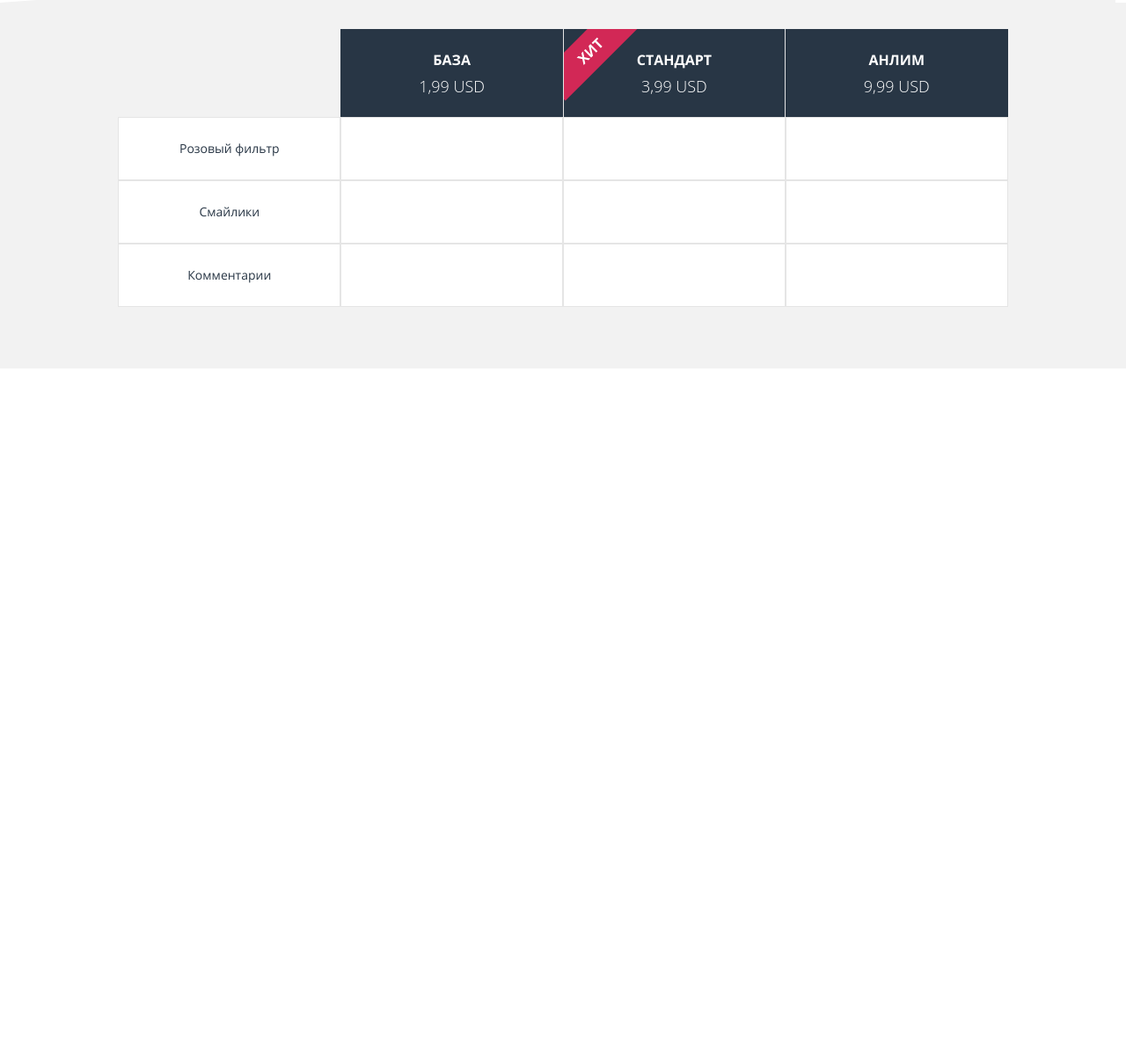
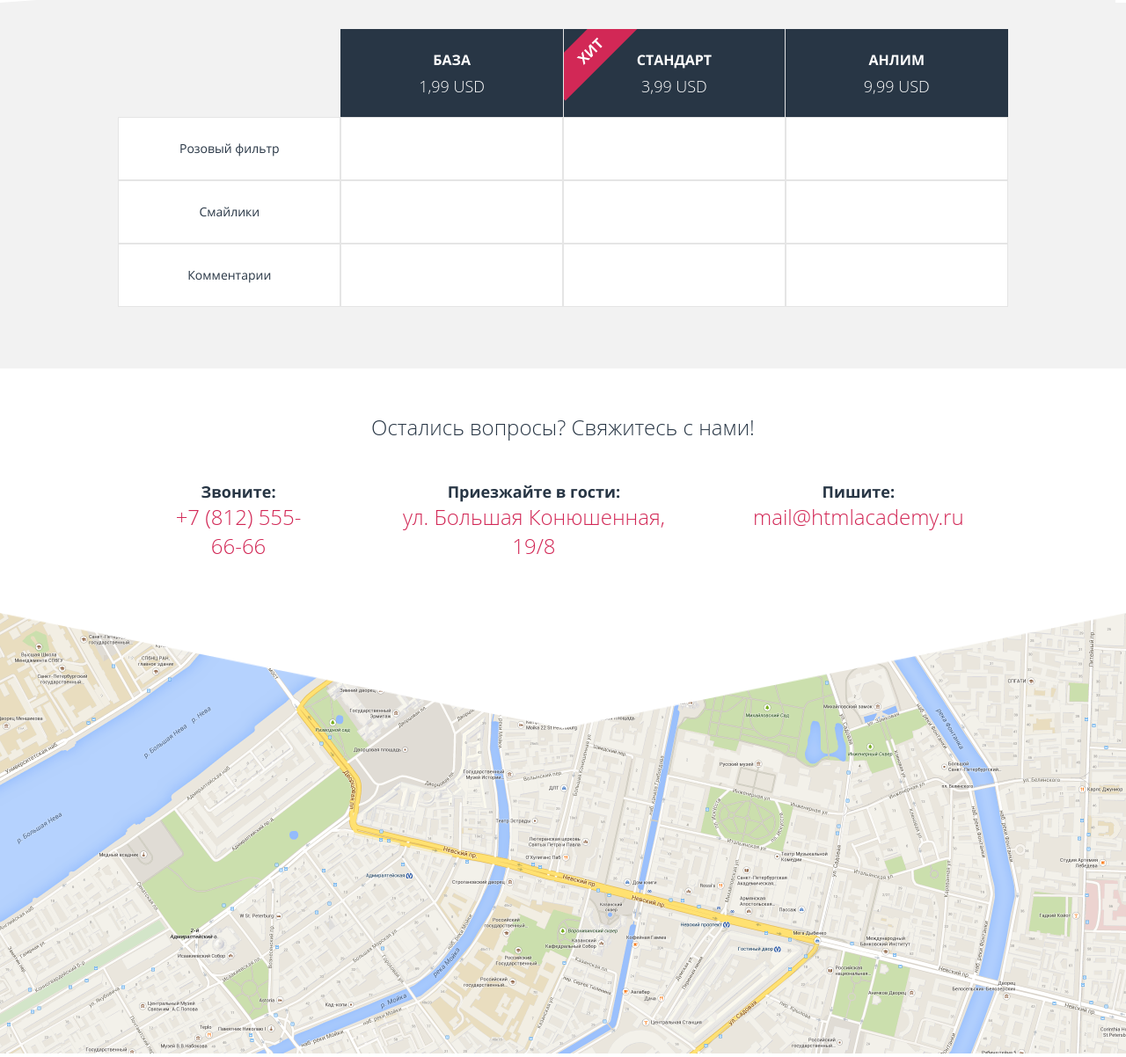
Before and after one commit to gregor-tokarev/Pink, a website: page src/index.html in a window 1280 px wide. Shown: the part 2411-3613 px from the top of the page at 88% size. Before the commit the page ends 2830 px from the top, so only its background shows below. Drawn offline with nearby package versions, Linux system fonts and the light colour scheme; files that its build step writes are made by us from their sources; a web font is replaced by a local one.

Commit message:
section contacts finished

```diff
--- a/src/index.html
+++ b/src/index.html
@@ -173,37 +173,37 @@
           <div class="table__desc table__cell">Розовый фильтр</div>
           <div class="table__cell">
             <span class="table__mobile-desc">Розовый фильтр</span>
-            <span class="table__icon"><img src="images/yes.png" alt=""></span> </div>
+            <span class="table__icon"><img src="images/yes.png" alt=""></span></div>
           <div class="table__cell">
             <span class="table__mobile-desc">Розовый фильтр</span>
-            <span class="table__icon"><img src="images/yes.png" alt=""> </span> </div>
+            <span class="table__icon"><img src="images/yes.png" alt=""> </span></div>
           <div class="table__cell">
             <span class="table__mobile-desc">Розовый фильтр</span>
-            <span class="table__icon"> <img src="images/yes.png" alt=""></span> </div>
+            <span class="table__icon"> <img src="images/yes.png" alt=""></span></div>
         </div>
         <div class="table__row">
           <div class="table__desc table__cell">Смайлики</div>
           <div class="table__cell">
             <span class="table__mobile-desc">Смайлики</span>
-            <span class="table__icon"><img src="images/no.png" alt=""> </span> </div>
+            <span class="table__icon"><img src="images/no.png" alt=""> </span></div>
           <div class="table__cell">
             <span class="table__mobile-desc">Смайлики</span>
-            <span class="table__icon"> <img src="images/yes.png" alt=""></span> </div>
+            <span class="table__icon"> <img src="images/yes.png" alt=""></span></div>
           <div class="table__cell">
             <span class="table__mobile-desc">Смайлики</span>
-            <span class="table__icon"><img src="images/yes.png" alt=""></span> </div>
+            <span class="table__icon"><img src="images/yes.png" alt=""></span></div>
         </div>
         <div class="table__row">
-          <div class="table__desc table__cell">Комментарии </div>
+          <div class="table__desc table__cell">Комментарии</div>
           <div class="table__cell">
             <span class="table__mobile-desc">Комментарии</span>
-            <span class="table__icon"><img src="images/no.png" alt=""> </span> </div>
+            <span class="table__icon"><img src="images/no.png" alt=""> </span></div>
           <div class="table__cell">
             <span class="table__mobile-desc">Комментарии</span>
-            <span class="table__icon"><img src="images/no.png" alt=""> </span> </div>
+            <span class="table__icon"><img src="images/no.png" alt=""> </span></div>
           <div class="table__cell">
             <span class="table__mobile-desc">Комментарии</span>
-            <span class="table__icon"><img src="images/yes.png" alt=""></span> </div>
+            <span class="table__icon"><img src="images/yes.png" alt=""></span></div>
         </div>
       </div>
     </div>
@@ -214,6 +214,35 @@
     </div>
   </div>
 </section>
+
+<section class="contacts">
+  <div class="contacts__wrapper">
+    <h2 class="contacts__title">Остались вопросы?
+      Свяжитесь с нами!</h2>
+    <ul class="list-reset contacts__list">
+      <li class="contacts__list-item">
+        <p class="contacts__contact-name">Звоните:</p>
+        <p class="contacts__contact">+7 (812) 555-66-66</p>
+      </li>
+      <li class="contacts__list-item">
+        <p class="contacts__contact-name">Пишите:</p>
+        <p class="contacts__contact">mail@htmlacademy.ru</p>
+      </li>
+      <li class="contacts__list-item">
+        <p class="contacts__contact-name">Приезжайте в гости:</p>
+        <address class="contacts__contact">ул. Большая
+          Конюшенная, 19/8
+        </address>
+      </li>
+    </ul>
+  </div>
+  <div class="contacts__img-wrapper">
+    <div class="triangle-bottom contacts__triangle">
+      <img width="100%" src="images/triangle-white-footer.png" alt="">
+    </div>
+    <img src="images/map.png" alt="" srcset="images/map@3x.png 3x , images/map@4x.png 4x">
+  </div>
+</section>
 <script src="all.js"></script>
 </body>
 </html>
--- a/src/style/_mixins&extends.scss
+++ b/src/style/_mixins&extends.scss
@@ -1,7 +1,7 @@
 %container {
+  padding: 0 6.25%;
   max-width: 2000px;
   margin: 0 auto;
-  padding: 0 6.25%;
 
   @media ($tablet) {
     padding: 0 3%;
@@ -51,6 +51,47 @@
   }
 }
 
+/*@mixin triangle2() {
+  position: relative;
+
+  &::before,
+  &::after {
+    content: '';
+    position: absolute;
+    bottom: -30px;
+    border-style: solid;
+    border-color: transparent;
+    border-right-width: 25vw;
+    border-left-width: 25vw;
+    border-top-width: 15px;
+    border-bottom-width: 15px;
+
+    @media ($tablet) {
+      bottom: -60px;
+      border-top-width: 30px;
+      border-bottom-width: 30px;
+    }
+
+    @media ($desktop) {
+      bottom: -100px;
+      border-top-width: 50px;
+      border-bottom-width: 50px;
+    }
+  }
+
+  &::after {
+    left: 0;
+    border-top-color: #fff;
+    border-right-color: #fff;
+  }
+
+  &::before {
+    right: 0;
+    border-top-color: #fff;
+    border-left-color: #fff;
+  }
+}*/
+
 @mixin angel-message($message, $color: #d22856) {
   position: relative;
   overflow: hidden;
--- /dev/null
+++ b/src/style/blocks/_contacts.scss
@@ -0,0 +1,93 @@
+.contacts {
+  padding: 50px 0 0 0;
+
+  &__wrapper {
+    padding-bottom: 60px;
+
+    @extend %container;
+  }
+
+  &__img-wrapper {
+    max-width: 2000px;
+    margin: 0 auto;
+    position: relative;
+  }
+
+  &__triangle {
+    position: absolute;
+    left: 0;
+    right: 0;
+  }
+
+  &__title {
+    color: #283645;
+    font-family: "Open Sans Light", Arial, sans-serif;
+    font-size: 24px;
+    font-weight: 300;
+    text-align: center;
+    margin-bottom: 45px;
+  }
+
+  &__list {
+    flex-wrap: wrap;
+    align-content: space-between;
+
+    @media ($tablet) {
+      display: flex;
+    }
+
+    @media ($desktop) {
+      flex-wrap: nowrap;
+    }
+  }
+
+  &__list-item {
+    text-align: center;
+    flex-grow: 1;
+    margin: 0 50px;
+
+    @media ($mobile) {
+      flex-basis: 33.333%;
+
+      &:not(:last-child) {
+        margin-bottom: 25px;
+      }
+    }
+
+    @media ($tablet) {
+      &:last-child {
+        margin-top: 40px;
+      }
+    }
+
+    @media ($desktop) {
+      &:nth-child(1) {
+        order: 1;
+      }
+
+      &:nth-child(2) {
+        order: 3;
+      }
+
+      &:nth-child(3) {
+        order: 2;
+        margin-top: 0;
+      }
+    }
+  }
+
+  &__contact-name {
+    color: #283645;
+    font-family: "Open Sans Bold", Arial, sans-serif;
+    font-size: 18px;
+    font-weight: 700;
+  }
+
+  &__contact {
+    color: #d22856;
+    font-family: "Open Sans Light", Arial, sans-serif;
+    font-style: normal;
+    font-size: 24px;
+    font-weight: 300;
+  }
+}
--- a/src/style/blocks/_prises.scss
+++ b/src/style/blocks/_prises.scss
@@ -11,6 +11,8 @@
 
   &__wrapper {
     padding: 60px 0 50px;
+    max-width: 2000px;
+    margin: 0 auto;
 
     @media ($tablet) {
       padding: 0 3%;
--- a/src/style/style.scss
+++ b/src/style/style.scss
@@ -54,3 +54,4 @@ img {
 @import "blocks/pagination";
 @import "blocks/prises";
 @import "blocks/table";
+@import "blocks/contacts";
```
Also changed, not shown: src/images/map.png (added), src/images/triangle-white-footer.png (added), 2 other files.
